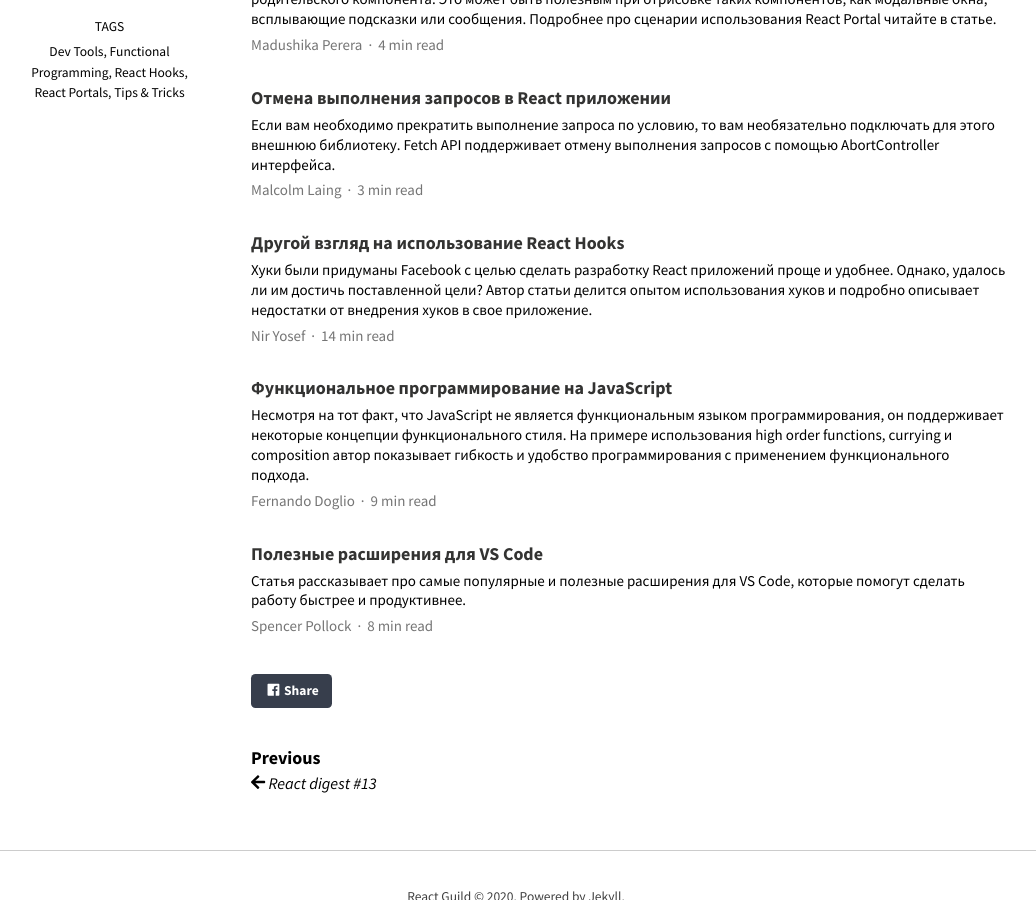
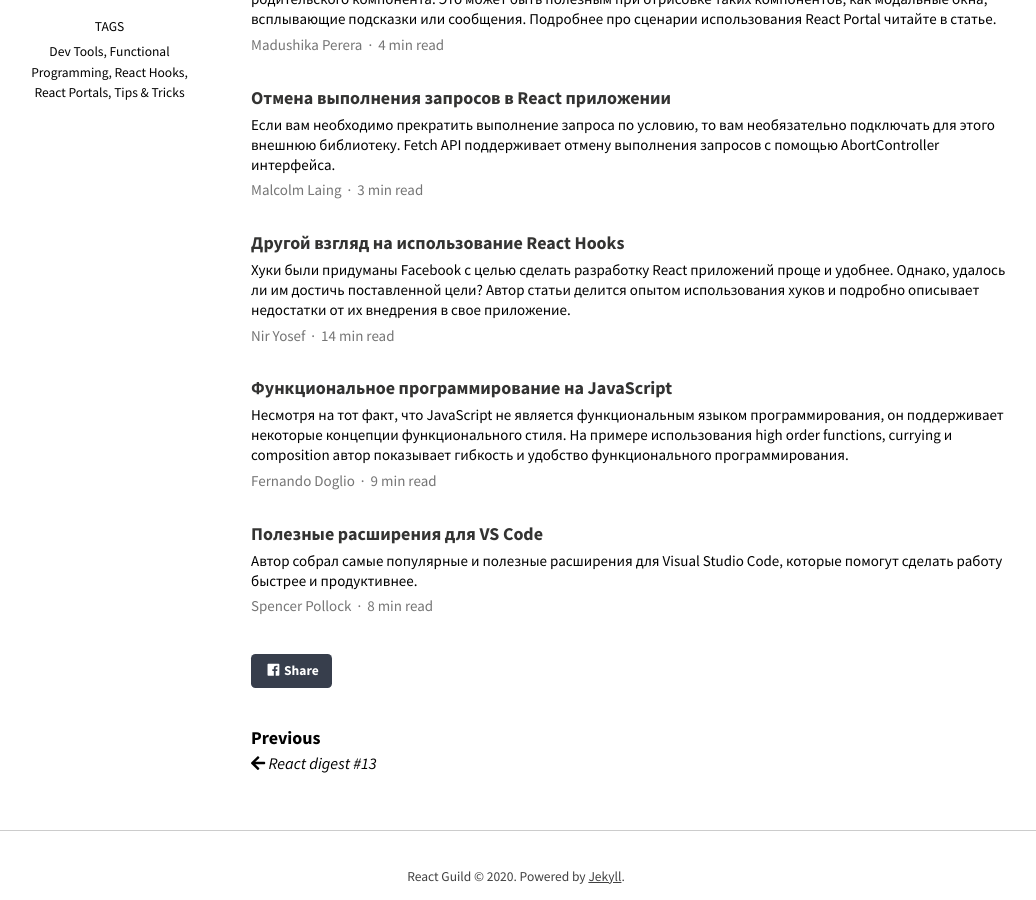
Before and after one commit to react-guild/react-guild.github.io, a Jekyll site: the page built from _posts/2020-11-16-digest14.md, in a window 1280 px wide and 900 px high, scrolled down 855 px. Shown: the whole window, without its empty margins (124-1160 px from the left). Built offline with Jekyll 4.4.1, drawn with Linux system fonts in a browser that asks for light colours; nearby versions of some CDN libraries.

Commit message:
fixed typos

```diff
--- a/_posts/2020-11-16-digest14.md
+++ b/_posts/2020-11-16-digest14.md
@@ -26,18 +26,18 @@ tags:
 
 <div class="digest">
     <a href="https://medium.com/swlh/the-ugly-side-of-hooks-584f0f8136b6">Другой взгляд на использование React Hooks</a>
-    <div class="digest-desc">Хуки были придуманы Facebook с целью сделать разработку React приложений проще и удобнее. Однако, удалось ли им достичь поставленной цели? Автор статьи делится опытом использования хуков и подробно описывает недостатки от внедрения хуков в свое приложение.</div>
+    <div class="digest-desc">Хуки были придуманы Facebook с целью сделать разработку React приложений проще и удобнее. Однако, удалось ли им достичь поставленной цели? Автор статьи делится опытом использования хуков и подробно описывает недостатки от их внедрения в свое приложение.</div>
     <div class="digest-time">Nir Yosef &nbsp;&middot;&nbsp; 14 min read</div>
 </div>
 
 <div class="digest">
     <a href="https://blog.bitsrc.io/functional-programming-in-javascript-functions-composition-and-currying-3c765a50152e">Функциональное программирование на JavaScript</a>
-    <div class="digest-desc">Несмотря на тот факт, что JavaScript не является функциональным языком программирования, он поддерживает некоторые концепции функционального стиля. На примере использования high order functions, currying и composition автор показывает гибкость и удобство программирования с применением функционального подхода.</div>
+    <div class="digest-desc">Несмотря на тот факт, что JavaScript не является функциональным языком программирования, он поддерживает некоторые концепции функционального стиля. На примере использования high order functions, currying и composition автор показывает гибкость и удобство функционального программирования.</div>
     <div class="digest-time">Fernando Doglio &nbsp;&middot;&nbsp; 9 min read</div>
 </div>
 
 <div class="digest">
     <a href="https://levelup.gitconnected.com/making-visual-studio-code-better-e72105809bf2">Полезные расширения для VS Code</a>
-    <div class="digest-desc">Статья рассказывает про самые популярные и полезные расширения для VS Code, которые помогут сделать работу быстрее и продуктивнее.</div>
+    <div class="digest-desc">Автор собрал самые популярные и полезные расширения для Visual Studio Code, которые помогут сделать работу быстрее и продуктивнее.</div>
     <div class="digest-time">Spencer Pollock &nbsp;&middot;&nbsp; 8 min read</div>
 </div>
```
